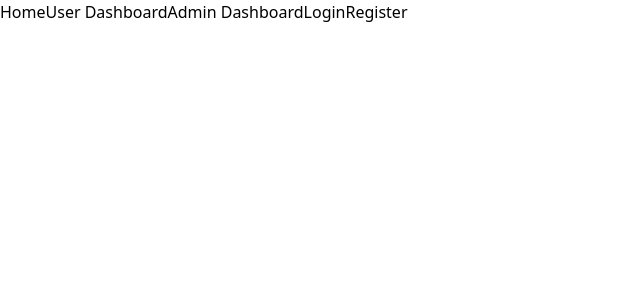
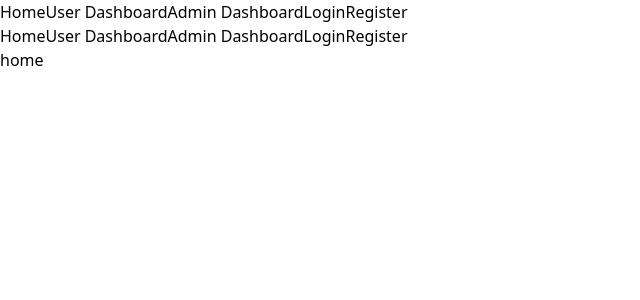
Before and after one commit to johnmichaelechemani/codeignitercrud, a Vue app in the folder FRONTEND/vue-ci/: page /home in a window 1280 px wide. Shown: the top 300 px of the page, without its empty margins (0-640 px from the left). Built offline with nearby package versions, Linux system fonts and the light colour scheme.

Commit message:
"Rename components to PascalCase, refactor App.vue and router/index.js, remove main_layout.vue and simplify home.vue"

```diff
--- /dev/null
+++ b/FRONTEND/vue-ci/src/components/Header.vue
@@ -0,0 +1,20 @@
+<template>
+  <header class="flex justify-center items-center gap-4 my-5">
+    <RouterLink to="home" class="p-2 bg-gray-500/20 rounded-md"
+      >Home</RouterLink
+    >
+    <RouterLink to="user" class="p-2 bg-gray-500/20 rounded-md"
+      >User Dashboard</RouterLink
+    >
+    <RouterLink to="admin" class="p-2 bg-gray-500/20 rounded-md"
+      >Admin Dashboard</RouterLink
+    >
+    <RouterLink to="login" class="p-2 bg-gray-500/20 rounded-md"
+      >Login</RouterLink
+    >
+    <RouterLink to="register" class="p-2 bg-gray-500/20 rounded-md"
+      >Register</RouterLink
+    >
+  </header>
+</template>
+<script setup></script>
--- a/FRONTEND/vue-ci/src/layout/main_layout.vue
+++ /dev/null
@@ -1,9 +0,0 @@
-<template>
-  <Home />
-  <main>
-    <RouterView />
-  </main>
-</template>
-<script setup>
-import Home from "../views/home.vue";
-</script>
--- /dev/null
+++ b/FRONTEND/vue-ci/src/layouts/MainLayout.vue
@@ -0,0 +1,11 @@
+<template>
+  <div>
+    <Header />
+    <main>
+      <RouterView />
+    </main>
+  </div>
+</template>
+<script setup>
+import Header from "../components/Header.vue";
+</script>
--- a/FRONTEND/vue-ci/src/router/index.js
+++ b/FRONTEND/vue-ci/src/router/index.js
@@ -5,28 +5,33 @@ const router = createRouter({
   routes: [
     {
       path: "/",
-      name: "home",
-      component: () => import("../layout/main_layout.vue"),
+      name: "",
+      component: () => import("../layouts/MainLayout.vue"),
       children: [
+        {
+          path: "home",
+          name: "home",
+          component: () => import("../views/Home.vue"),
+        },
         {
           path: "login",
           name: "login",
-          component: () => import("../views/auth/login.vue"),
+          component: () => import("../views/auth/Login.vue"),
         },
         {
           path: "register",
           name: "register",
-          component: () => import("../views/auth/register.vue"),
+          component: () => import("../views/auth/Register.vue"),
         },
         {
           path: "user",
           name: "user",
-          component: () => import("../views/user/dashboard.vue"),
+          component: () => import("../views/user/Dashboard.vue"),
         },
         {
           path: "admin",
           name: "admin",
-          component: () => import("../views/admin/dashboard.vue"),
+          component: () => import("../views/admin/Dashboard.vue"),
         },
       ],
     },
--- a/FRONTEND/vue-ci/src/views/home.vue
+++ b/FRONTEND/vue-ci/src/views/home.vue
@@ -1,18 +1,3 @@
 <template>
-  <nav class="flex justify-center items-center gap-4 my-5">
-    <RouterLink to="/" class="p-2 bg-gray-500/20 rounded-md">Home</RouterLink>
-    <RouterLink to="user" class="p-2 bg-gray-500/20 rounded-md"
-      >User Dashboard</RouterLink
-    >
-    <RouterLink to="admin" class="p-2 bg-gray-500/20 rounded-md"
-      >Admin Dashboard</RouterLink
-    >
-    <RouterLink to="login" class="p-2 bg-gray-500/20 rounded-md"
-      >Login</RouterLink
-    >
-    <RouterLink to="register" class="p-2 bg-gray-500/20 rounded-md"
-      >Register</RouterLink
-    >
-  </nav>
+  <div>home</div>
 </template>
-<script setup></script>
```
Also changed, not shown: FRONTEND/vue-ci/src/App.vue (+3 -4 lines).
